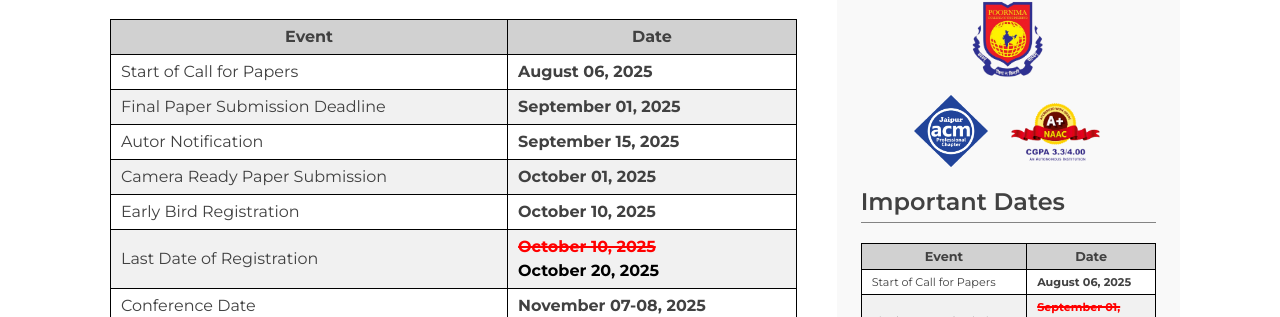
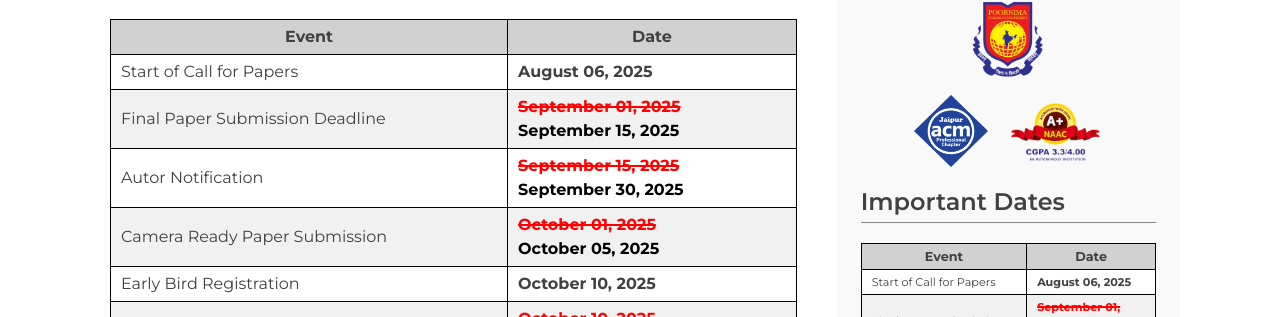
Before and after one commit to splixcube/PerCAA, a React (Vite) app: page /important-dates in a window 1280 px wide. Shown: the part 431-748 px from the top of the page. Built offline with nearby package versions, Linux system fonts and the light colour scheme.

Commit message:
right dates

```diff
--- a/src/components/ImportantDates/ImportantDates.jsx
+++ b/src/components/ImportantDates/ImportantDates.jsx
@@ -7,9 +7,9 @@ const ImportantDates = () => {
     const dates = [
         { event: "Start of Call for Papers", date: ['August 06, 2025'] },
        /* { event: "Last Date of Paper Submission", date: ['August 21, 2025'] },*/
-        { event: "Final Paper Submission Deadline", date: ['September 01, 2025'] },
-        { event: "Autor Notification", date: ['September 15, 2025'] },
-        { event: "Camera Ready Paper Submission", date: ['October 01, 2025'] },
+        { event: "Final Paper Submission Deadline", date: ['September 01, 2025','September 15, 2025'] },
+        { event: "Autor Notification", date: ['September 15, 2025','September 30, 2025'] },
+        { event: "Camera Ready Paper Submission", date: ['October 01, 2025','October 05, 2025'] },
         { event: "Early Bird Registration" , date:['October 10, 2025']},
         { event: "Last Date of Registration", date: ['October 10, 2025','October 20, 2025'] },
         { event: "Conference Date", date: ['November 07-08, 2025'] },
```
